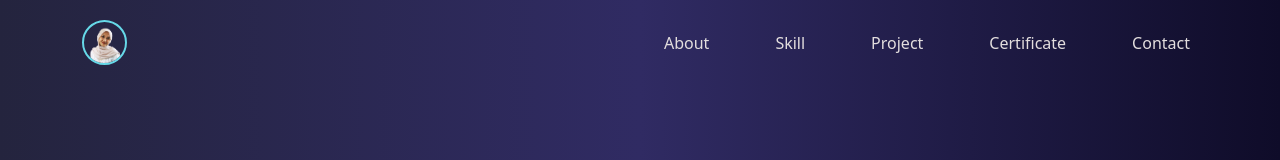
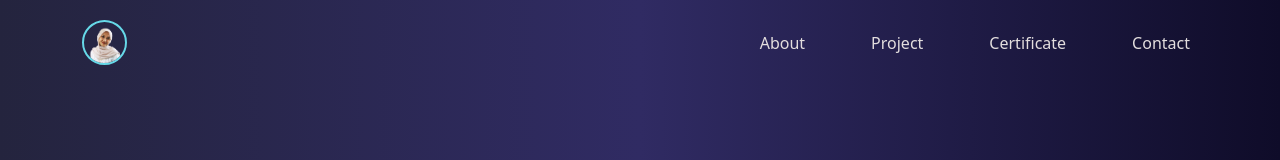
Before and after one commit to elsasalsa/portfolio, a React (Vite) app: page / in a window 1280 px wide. Shown: the top 160 px of the page. Built offline with nearby package versions, Linux system fonts and the light colour scheme.

Commit message:
update cv

```diff
--- a/src/Home.jsx
+++ b/src/Home.jsx
@@ -76,9 +76,6 @@ function Home() {
             <Nav className="custom-nav">
               <Link to="about" spy={true} smooth={true} offset={-70} duration={500} className="nav-link">
                 About
-              </Link>
-              <Link to="skill" spy={true} smooth={true} offset={-70} duration={500} className="nav-link">
-                Skill
               </Link>
               <Link to="project" spy={true} smooth={true} offset={-70} duration={500} className="nav-link">
                 Project
```
Also changed, not shown: 1 other file (tests, documents, lock files or other folders).
